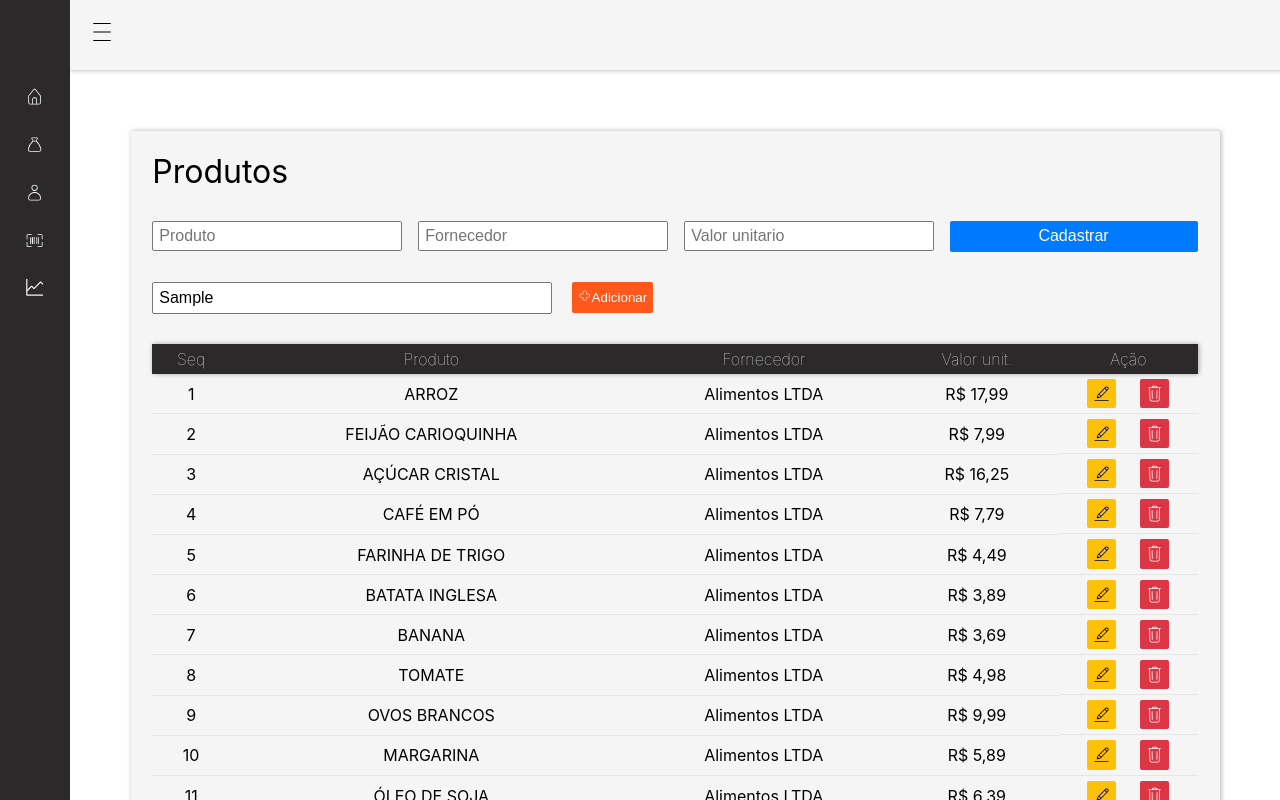
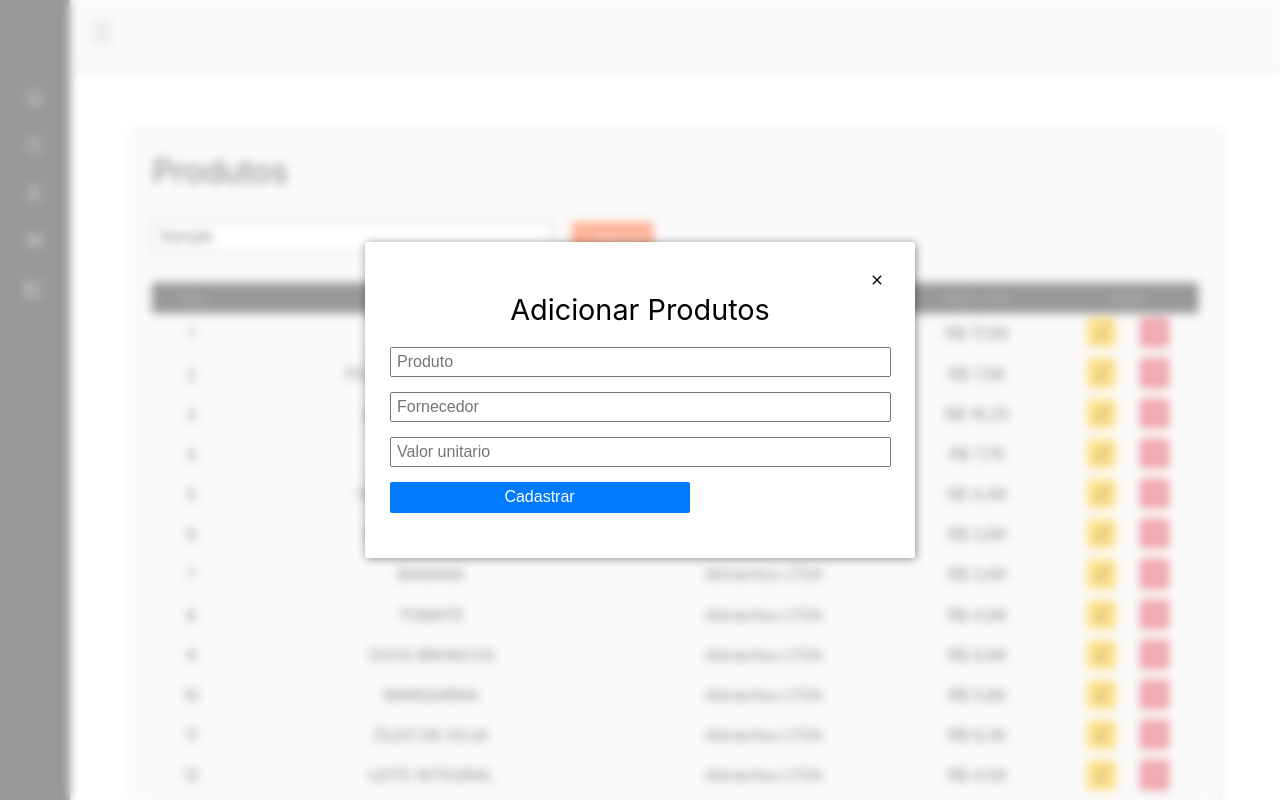
Before and after one commit to Maxwell-Alexander/App-Dashboard-Controle-PESSOAL, a React (Vite) app in the folder frontend-web/: page /produtos in a window 1280 px wide. Both pictures are taken after typing "Sample" into the empty fields and a click on the button "Adicionar". Shown: the top 800 px of the page. Built offline with nearby package versions, Linux system fonts and the light colour scheme.

Commit message:
Implementação da janela Modal para cadastro de produto, e desenvolvimento de componente Campo de Busca

```diff
--- /dev/null
+++ b/frontend-web/src/components/forms/CampoBusca.jsx
@@ -0,0 +1,18 @@
+/* eslint-disable react/prop-types */
+import inputDeBuscaClient from '../../functions/inputDeBusca';
+import BtoAdicionar from './BtoAdicionar';
+
+import styles from '../../styles/Forms.module.css';
+
+function CampoBusca({modalFuncao}) {
+
+
+    return (
+        <span className={styles.boxBusca}>
+            <input type="search" id="campoBusca" className={styles.campoBusca} name="campoBusca" aria-label="campo busca" placeholder="Pesquisar" onKeyUp={inputDeBuscaClient} />
+            <BtoAdicionar onClick={modalFuncao} />
+        </span>
+    );
+}
+
+export default CampoBusca;
--- a/frontend-web/src/components/forms/FormCliente.jsx
+++ b/frontend-web/src/components/forms/FormCliente.jsx
@@ -1,14 +1,14 @@
+import Modal from 'react-modal';
+import { useState } from 'react';
+
+import CampoBusca from './CampoBusca';
+
+import { CiEdit, CiTrash } from "react-icons/ci";
+import { MdOutlineClose } from "react-icons/md";
+
 import styles from '../../styles/Forms.module.css';
 import stylesTbl from '../../styles/Table.module.css';
-import '../../styles/Modal.css'
-
-
-import BtoAdicionar from './BtoAdicionar';
-import inputDeBuscaClient from '../../functions/inputDeBusca';
-import { CiEdit, CiTrash } from "react-icons/ci";
-import { MdOutlineClose } from "react-icons/md";
-import Modal from 'react-modal';
-import React, { useState } from 'react';
+import '../../styles/Modal.css';
 
 
 Modal.setAppElement('#root');
@@ -60,20 +60,13 @@ function FormClient() {
     return (
 
         <>
-
-
-            <span className={styles.boxBusca}>
-                <input type="search" id="campoBusca" className={styles.campoBusca} name="campoBusca" aria-label="campo busca" placeholder="Pesquisar" onKeyUp={inputDeBuscaClient} />
-                <BtoAdicionar onClick={openModal} />
-            </span>
+            <CampoBusca modalFuncao={openModal} />
 
             <Modal isOpen={modalIsOpen} onRequestClose={closeModal} className="modal" overlayClassName="modal-overlay" contentLabel="Example Modal">
-
 
                 <span className="modalClose">
                     <MdOutlineClose onClick={closeModal}></MdOutlineClose>
                 </span>
-
 
                 <form action="" className={styles.form}>
                     <fieldset>
--- a/frontend-web/src/components/forms/FormProdutos.jsx
+++ b/frontend-web/src/components/forms/FormProdutos.jsx
@@ -1,13 +1,25 @@
+import Modal from 'react-modal';
+import { useState } from 'react';
+
+import CampoBusca from './CampoBusca';
+
+import { CiEdit, CiTrash } from "react-icons/ci";
+import { MdOutlineClose } from "react-icons/md";
+
 import styles from '../../styles/Forms.module.css';
 import stylesTbl from '../../styles/Table.module.css'
-import { CiEdit, CiTrash } from "react-icons/ci";
+import '../../styles/Modal.css';
 
-import BtoAdicionar from './BtoAdicionar';
-import inputDeBuscaClient from '../../functions/inputDeBusca';
 
+Modal.setAppElement('#root');
 
 
 function FormProduto() {
+
+    const [modalIsOpen, setIsOpen] = useState(false);
+
+    const openModal = () => { setIsOpen(true) }
+    const closeModal = () => { setIsOpen(false) }
 
     const produtos = [
         { produto: 'Arroz', fornecedor: 'Alimentos LTDA', valorProduto: '17,99' },
@@ -35,20 +47,33 @@ function FormProduto() {
         { produto: 'Carne Acém', fornecedor: 'Alimentos LTDA', valorProduto: '23,99' }
     ];
 
+
+
+
     return (
 
         <>
-            <form action="" className={styles.form}>
-                <input type="text" id="produto" name="produto" aria-label="produto" placeholder="Produto" required />
-                <input type="text" id="fornecedor" name="fornecedor" aria-label="fornecedor" placeholder="Fornecedor" required />
-                <input type="number" id="valorProduto" name="valorProduto" aria-label="valorProduto" placeholder="Valor unitario" step="0.01" required />
-                <input type="submit" className={styles.bto_cadastrar} value="Cadastrar" />
-            </form>
+            <CampoBusca modalFuncao={openModal} />
 
-            <span className={styles.boxBusca}>
-                <input type="search" id="campoBusca" className={styles.campoBusca} name="campoBusca" aria-label="campo busca" placeholder="Pesquisar" onKeyUp={inputDeBuscaClient} />
-                <BtoAdicionar />
-            </span>
+            <Modal isOpen={modalIsOpen} onRequestClose={closeModal} className="modal" overlayClassName="modal-overlay" contentLabel="Example Modal">
+
+                <span className="modalClose">
+                    <MdOutlineClose onClick={closeModal}></MdOutlineClose>
+                </span>
+
+                <form action="" className={styles.form}>
+                    <fieldset>
+                        <legend>Adicionar Produtos</legend>
+                        <input type="text" id="produto" name="produto" aria-label="produto" placeholder="Produto" required />
+                        <input type="text" id="fornecedor" name="fornecedor" aria-label="fornecedor" placeholder="Fornecedor" required />
+                        <input type="number" id="valorProduto" name="valorProduto" aria-label="valorProduto" placeholder="Valor unitario" min="0.01" step="0.01" required />
+                        <input type="submit" className={styles.bto_cadastrar} value="Cadastrar" />
+                    </fieldset>
+                </form>
+
+            </Modal>
+
+
 
             <div>
                 <table className={stylesTbl.table} id='table'>
```
Also changed, not shown: 1 other file (tests, documents, lock files or other folders).
